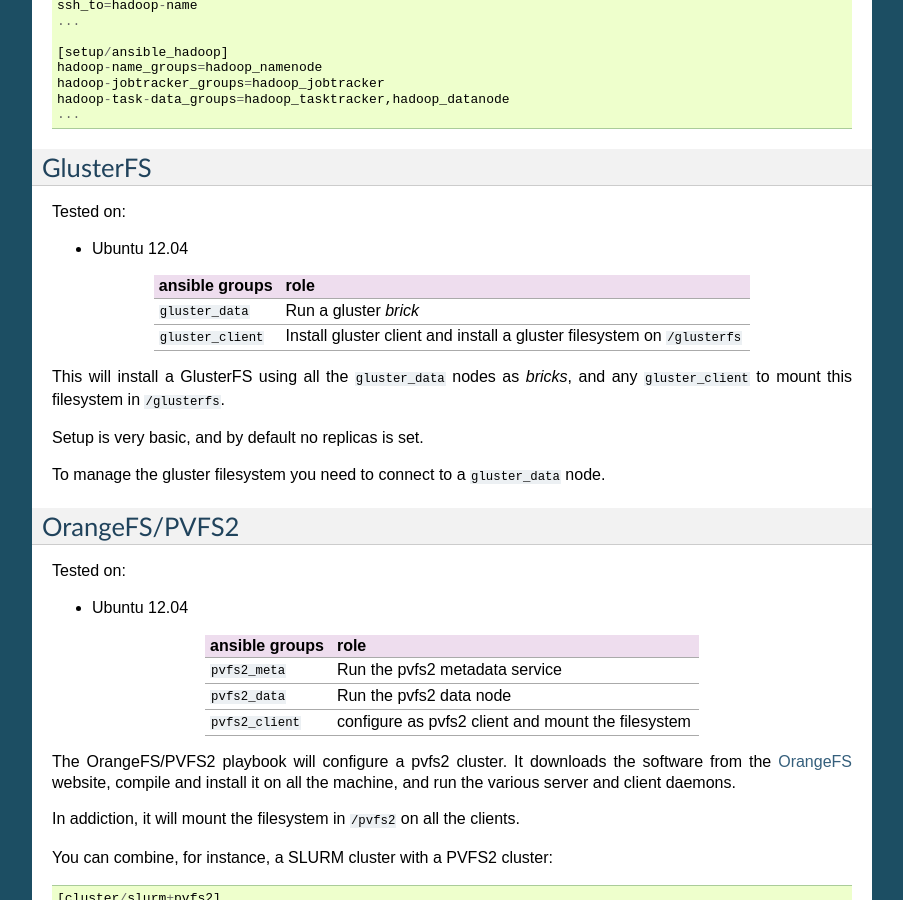
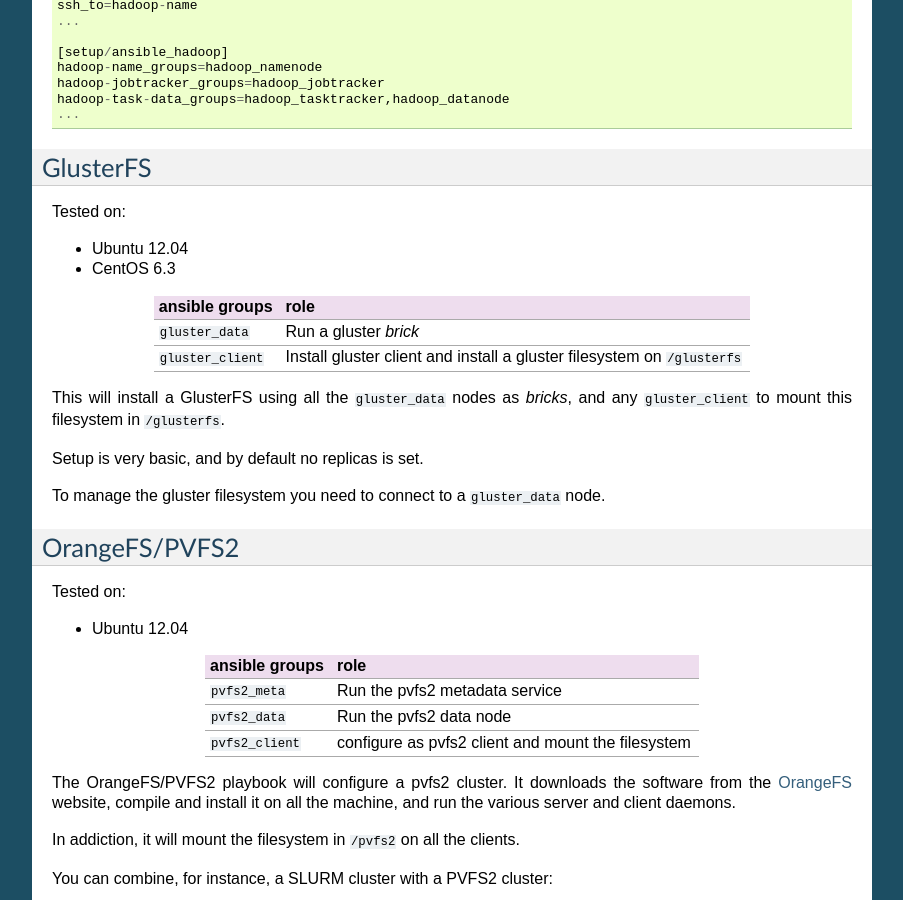
Before and after one commit to elasticluster/elasticluster, a Sphinx documentation site: the page built from docs/playbooks.rst, in a window 1280 px wide and 900 px high, scrolled down 3531 px. Shown: the whole window, without its empty margins (198-1101 px from the left). Built offline with Sphinx 7.4.7, drawn with Linux system fonts in a browser that asks for light colours.

Commit message:
Add CentOS 6.3 to the list of tested OS for GlusterFS

```diff
--- a/docs/playbooks.rst
+++ b/docs/playbooks.rst
@@ -254,6 +254,7 @@
 Tested on:
 
 * Ubuntu 12.04
+* CentOS 6.3
 
 +--------------------+----------------------------------------------------+
 | ansible groups     | role                                               |
```
